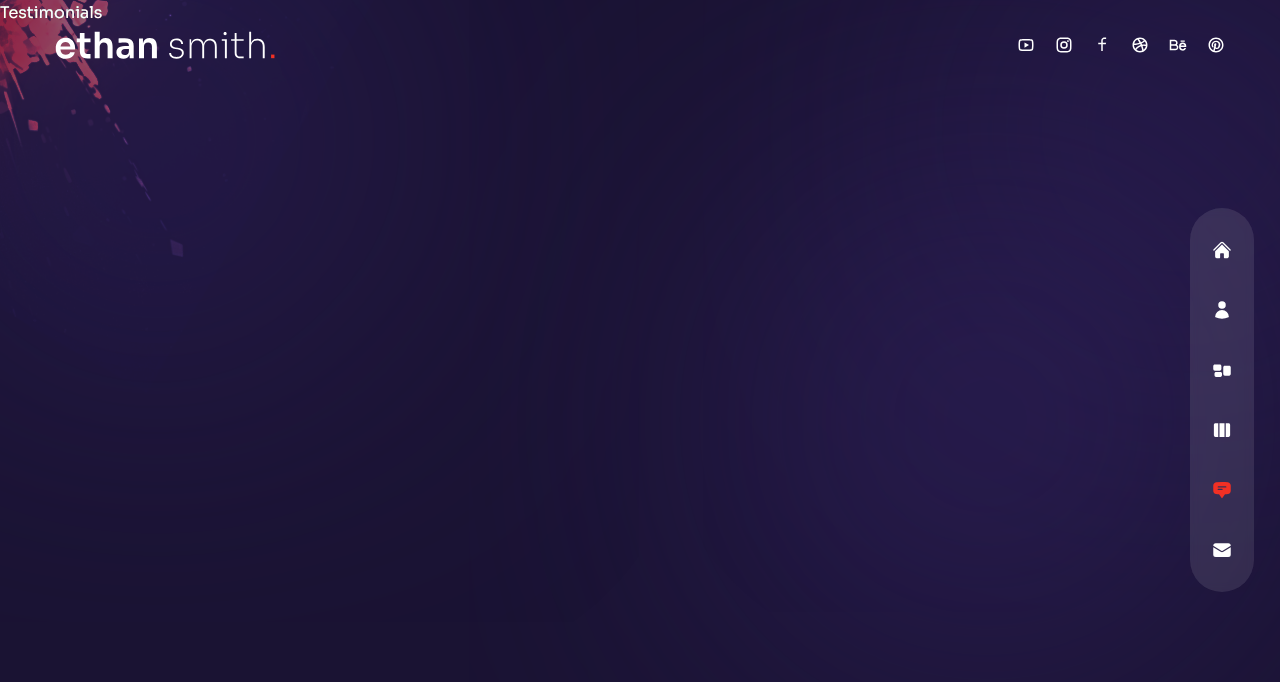
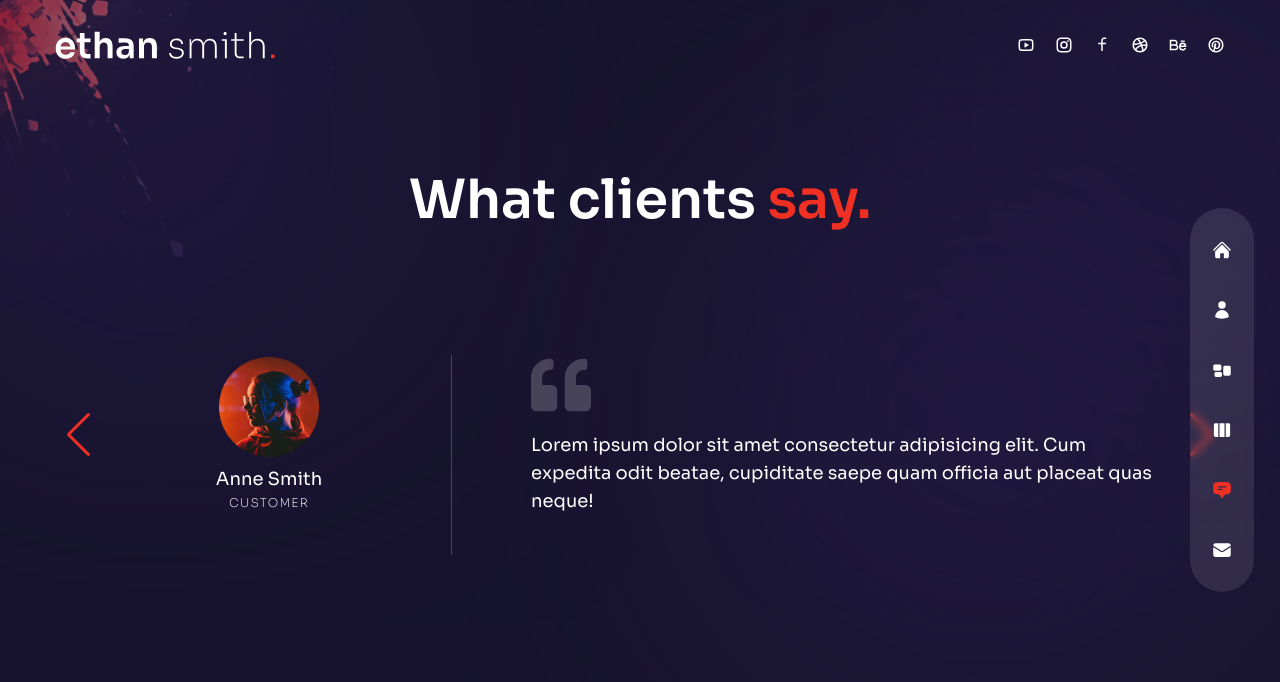
Before and after one commit to rahulav35/Portfolio, a Next.js app: page /testimonials in a window 1280 px wide. Shown: the top 682 px of the page. Built offline with nearby package versions, Linux system fonts and the light colour scheme.

Commit message:
TestimonialCompleted

```diff
--- a/components/Header.js
+++ b/components/Header.js
@@ -9,9 +9,9 @@ import Socials from "../components/Socials";
 
 const Header = () => {
   return (
-    <header className="absolute z-30 w-full flex items-center px-16 xl:px-0 xl:h-[90px] box-border">
+    <header className="absolute z-30 w-full flex items-center px-16 xl:px-0 xl:h-[90px] box-border ">
       <div className=" container mx-auto">
-        <div className="flex flex-col lg:flex-row justify-between items-center gap-y-4 py-4 box-border">
+        <div className="flex flex-col lg:flex-row justify-between items-center gap-y-4 py-4 box-border ">
           {/* logo */}
           <Link href={"/"}>
             <Image
--- a/components/TestimonialSlider.js
+++ b/components/TestimonialSlider.js
@@ -1,5 +1,5 @@
 // testimonial data
-const TestimonialSlider = [
+const testimonialSlider = [
   {
     image: '/t-avt-1.png',
     name: 'Anne Smith',
@@ -23,50 +23,68 @@ const TestimonialSlider = [
   },
 ];
 
+
+
+
+
 // import swiper react components
 import { Swiper, SwiperSlide } from "swiper/react";
 
 // import swiper slides
 import "swiper/css";
-import "swiper/css/free-mode";
+import "swiper/css/navigation";
 import "swiper/css/pagination";
 
 // icons
 
-import { BsArrowRight } from "react-icons/bs";
+import { FaQuoteLeft } from "react-icons/fa";
 
 // import required modules
-import { Pagination } from "swiper";
+import {Navigation, Pagination } from "swiper";
 import Image from "next/image";
 
-const Testimonials = () => {
+const TestimonialSlider = () => {
   return (
     <Swiper
+    navigation={true}
       spaceBetween={10}
       pagination={{ clickable: true }}
-      modules={{ Pagination }}
-      className="h-[280px] sm:h-[280px]"
+      modules={{ Navigation, Pagination }}
+      className="h-[400px] "
     >
       {testimonialSlider.map((person, index) => {
         return (
           <SwiperSlide key={index}>
-            <div>
+            <div className="flex flex-col items-center md:flex-row gap-x-8 h-full px-16 box-border">
               {/* avatar, name, position */}
-              <div>
+              <div className="w-full max-w-[300px] flex flex-col xl:justify-center items-center relative mx-auto xl:mx-0  ">
+                <div className="flex flex-col justify-center text-center">
                 {/* avatar */}
-                <div> avatar</div>
+                <div className="mb-2 mx-auto"> <Image src={person.image} width={100} height={100} alt=""/>
+                </div>
 
                  {/* name */}
-                 <div> name</div>
+                 <div className="text-lg"> {person.name}</div>
 
                   {/* position */}
-                <div> position</div>
+                <div className="text-[12px] uppercase font-extralight tracking-widest"> {person.position}</div>
+                </div>
               </div>
 
               {/* quote and message */}
 
-<div>
-  quote and message
+<div className="flex-1 flex-col justify-center before:w-[1px] xl:before:bg-white/20 xl:before:absolute xl:before:left-0 xl:before:h-[200px] relative xl:pl-20 box-border">
+  {/* quote icon */}
+
+  <div className="mb-4">
+  <FaQuoteLeft className=" text-4xl xl:text-6xl text-white/20 mx-auto md:mx-0 "/>
+  </div>
+
+  {/* message */}
+  <div className="xl:text-lg text-center md:text-left">
+    {person.message}
+  </div>
+
 </div>
 
             </div>
--- a/pages/contact/index.js
+++ b/pages/contact/index.js
@@ -1,5 +1,24 @@
+// components
+
+import Circles from "../../components/Circles";
+
+// icons
+import { BsArrowRight } from "react-icons/bs";
+
+// motion
+import { motion } from "framer-motion";
+
+// variants
+import { fadeIn } from "../../variants";
+
 const Contact = () => {
-  return <div>Contact</div>;
+  return (
+    <div className="h-full bg-primary/30 ">
+      <div className=" container mx-auto py-32 text-center xl:text-left flex items-center justify-center h-full">
+
+      </div>
+    </div>
+  );
 };
 
 export default Contact;
--- a/pages/index.js
+++ b/pages/index.js
@@ -17,7 +17,7 @@ const Home = () => {
     <div className="bg-primary/60 h-full">
       {/* text */}
 
-      <div className="hw-full h-full bg-gradient-to-r from-primary/10 via-black/30 to-black/10">
+      <div className="w-full h-full bg-gradient-to-r from-primary/10 via-black/30 to-black/10">
         <div className="text-center flex flex-col justify-center xl:pt-40 box-border xl:text-left h-full container mx-auto">
           {/* title */}
           <motion.h1
--- a/pages/testimonials/index.js
+++ b/pages/testimonials/index.js
@@ -1,10 +1,36 @@
+// framer motion
+import { motion } from "framer-motion";
+import { fadeIn } from "../../variants";
+
 // Components
 
 import TestimonialSlider from "../../components/TestimonialSlider";
 
-
 const Testimonials = () => {
-  return <div>Testimonials</div>;
+  return (
+    <div className=" h-full bg-primary/30 py-32 text-center box-border">
+      <div className="container mx-auto h-full flex flex-col justify-center">
+        {/* title */}
+        <motion.h2
+          variants={fadeIn("up", 0.2)}
+          initial="hidden"
+          animate="show"
+          exit="hidden"
+          className="h2 mb-8 xl:mb-0 "
+        >
+          What clients <span className="text-accent">say.</span>
+        </motion.h2>
+        {/* slider */}
+        <motion.div
+        variants={fadeIn("up", 0.4)}
+        initial="hidden"
+        animate="show"
+        exit="hidden">
+          <TestimonialSlider />
+        </motion.div>
+      </div>
+    </div>
+  );
 };
 
 export default Testimonials;
```
